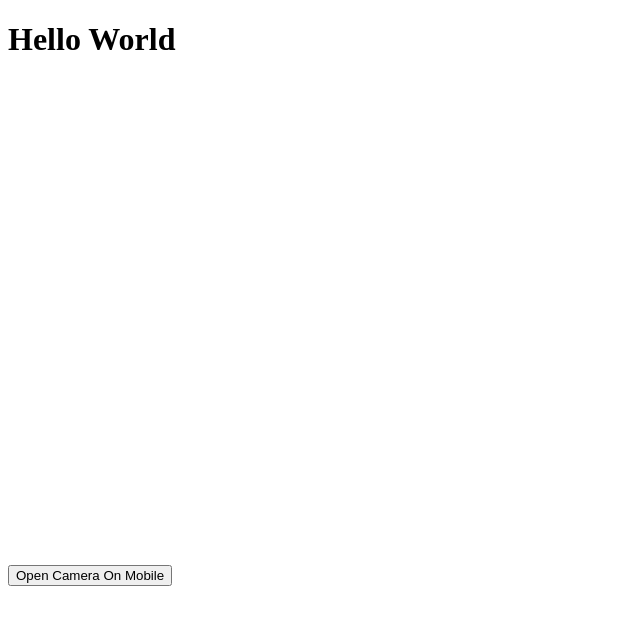
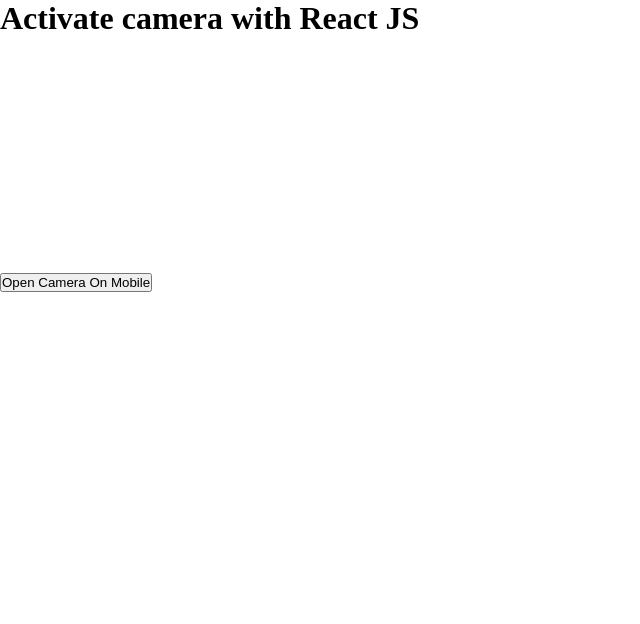
Before and after one commit to d1m1d1m/webcam-access-react-js, a React (Vite) app: page / in a window 1280 px wide. Shown: the top 624 px of the page, without its empty margins (0-640 px from the left). Built offline with nearby package versions, Linux system fonts and the light colour scheme.

Commit message:
add some css stuff to my testing app

```diff
--- /dev/null
+++ b/src/App.css
@@ -0,0 +1,13 @@
+*,
+*::before,
+*::after {
+    padding: 0;
+    margin: 0;
+    box-sizing: border-box;
+}
+
+#camera {
+    width: 250px;
+    height: 250px;
+    margin: 0 auto;
+}
--- a/src/App.jsx
+++ b/src/App.jsx
@@ -1,3 +1,4 @@
+import './App.css';
 import { useRef } from "react";
 
 const App = () => {
@@ -21,10 +22,10 @@
 
     return(
         <>
-            <h1>Hello World</h1>
+            <h1>Activate camera with React JS</h1>
             <button onClick={openCamera}>Open Camera On Mobile</button>
 
-            <video autoPlay muted width={500} height={500} ref={videoRef}></video>
+            <video id="camera" playsInline autoPlay muted ref={videoRef}></video>
         </>
     );
 };
```
